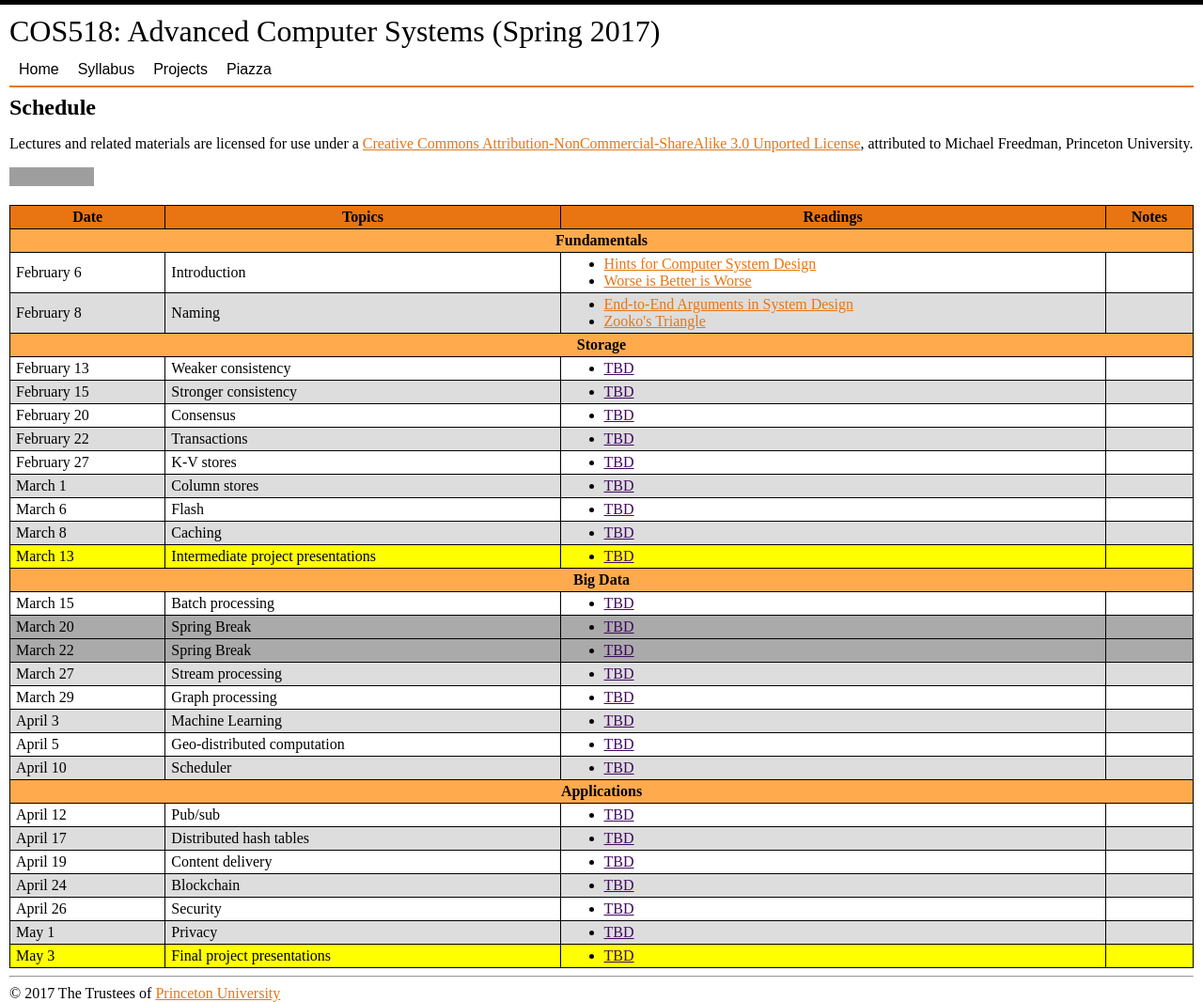
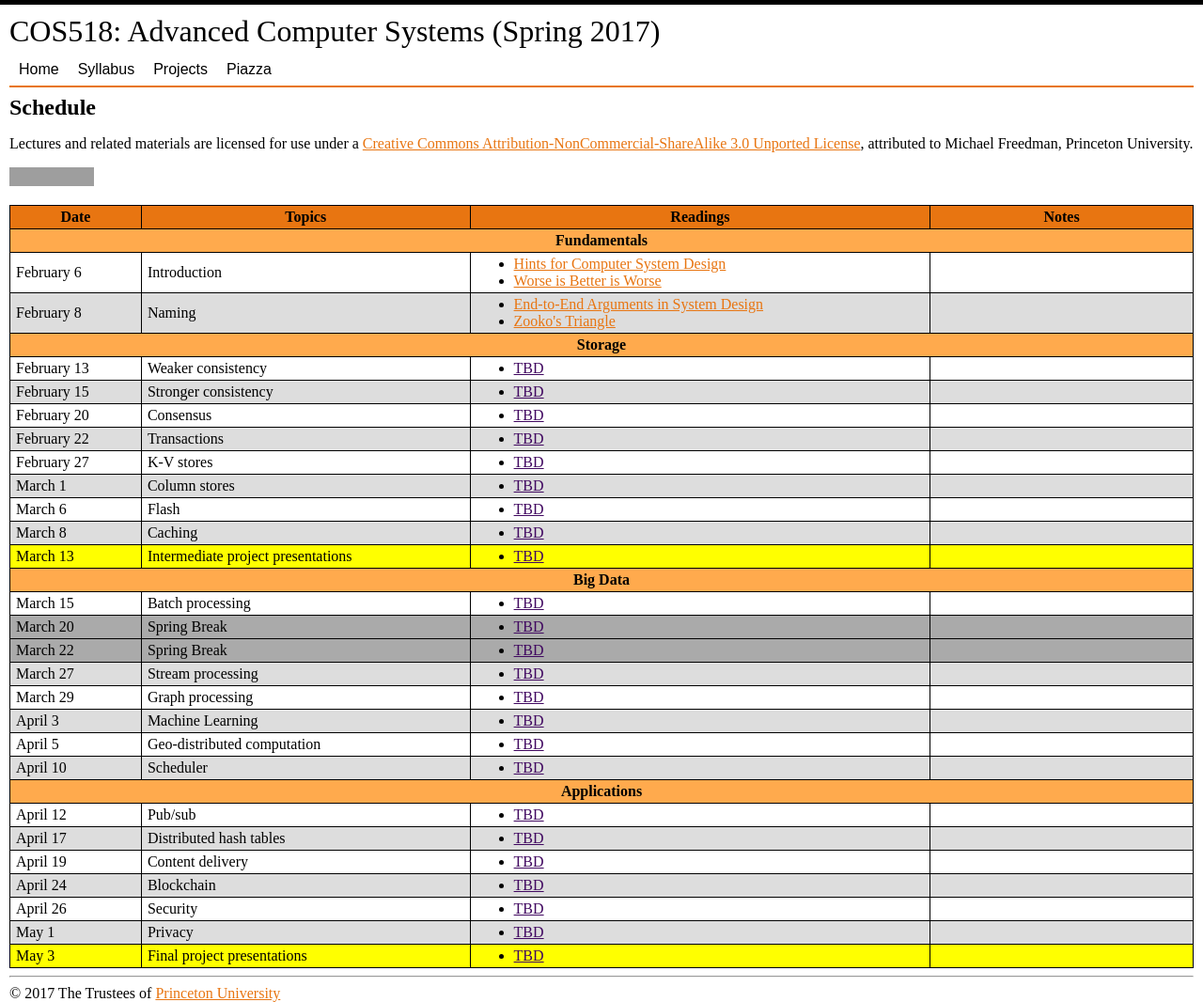
Before and after one commit to COS518/cos518.github.io, a Jekyll site: the page built from syllabus.md, in a window 1280 px wide. Shown: the whole page at 94% size. Built offline with Jekyll 4.4.1, drawn with Linux system fonts in a browser that asks for light colours; our own code applies the rules of GitHub Pages for plain Markdown files; grey boxes are pictures that could not be loaded.

Commit message:
Futz with column withs in syllabus

```diff
--- a/_includes/syllabus.html
+++ b/_includes/syllabus.html
@@ -1,27 +1,27 @@
-<table class="schedule">
+<table class='schedule'>
   <tr>
-    <th>Date</th>
-    <th>Topics</th>
-    <th>Readings</th>
-    <th>Notes</th>
+    <th class='date'>Date</th>
+    <th class='topics'>Topics</th>
+    <th class='readings'>Readings</th>
+    <th class='notes'>Notes</th>
   </tr>
 
   {% for unit in site.data.syllabus %}
-    <tr class="lechead">
-      <td class="lechead" colspan="4">{{ unit.unit }}</td>
+    <tr class='lechead'>
+      <td class='lechead' colspan='4'>{{ unit.unit }}</td>
     </tr>
     {% for session in unit.sessions %}
       {% if session.type == 'lecture' %}
-        <tr class="lecture {% cycle '', 'alt' %}">
+        <tr class='lecture {% cycle '', 'alt' %}'>
       {% else %}
-        <tr class="{{ session.type }}">
+        <tr class='{{ session.type }}'>
       {% endif %}
         <td>{{ session.date }}</td>
         <td>{{ session.topic }}</td>
         <td>
           <ul>
             {% for reading in session.readings %}
-              <li><a href="{{ reading.link }}">{{ reading.name }}</a></li>
+              <li><a href='{{ reading.link }}'>{{ reading.name }}</a></li>
             {% endfor %}
           </ul>
         </td>
--- a/assets/css/style.css
+++ b/assets/css/style.css
@@ -236,11 +236,11 @@ table.schedule tr.recitation { background: #ccf; }
 table.schedule tr.recitation.alt { background: #ccf; }
 table.schedule tr.lechead { background: #FFAA4D; font-weight: bold; text-align: center; }
 
-table.schedule tr th#date { width: 10%; }
-table.schedule tr th#topics { width: 25%; }
-table.schedule tr th#notes { width: 35%; }
-table.schedule tr th#readings { width: 20%; }
-table.schedule tr th#presenter { width: 10%; }
+table.schedule tr th.date { width: 10%; }
+table.schedule tr th.topics { width: 25%; }
+table.schedule tr th.notes { width: 20%; }
+table.schedule tr th.readings { width: 35%; }
+table.schedule tr th.presenter { width: 10%; }
 
 table.schedule li { padding: 0px; }
 
```
